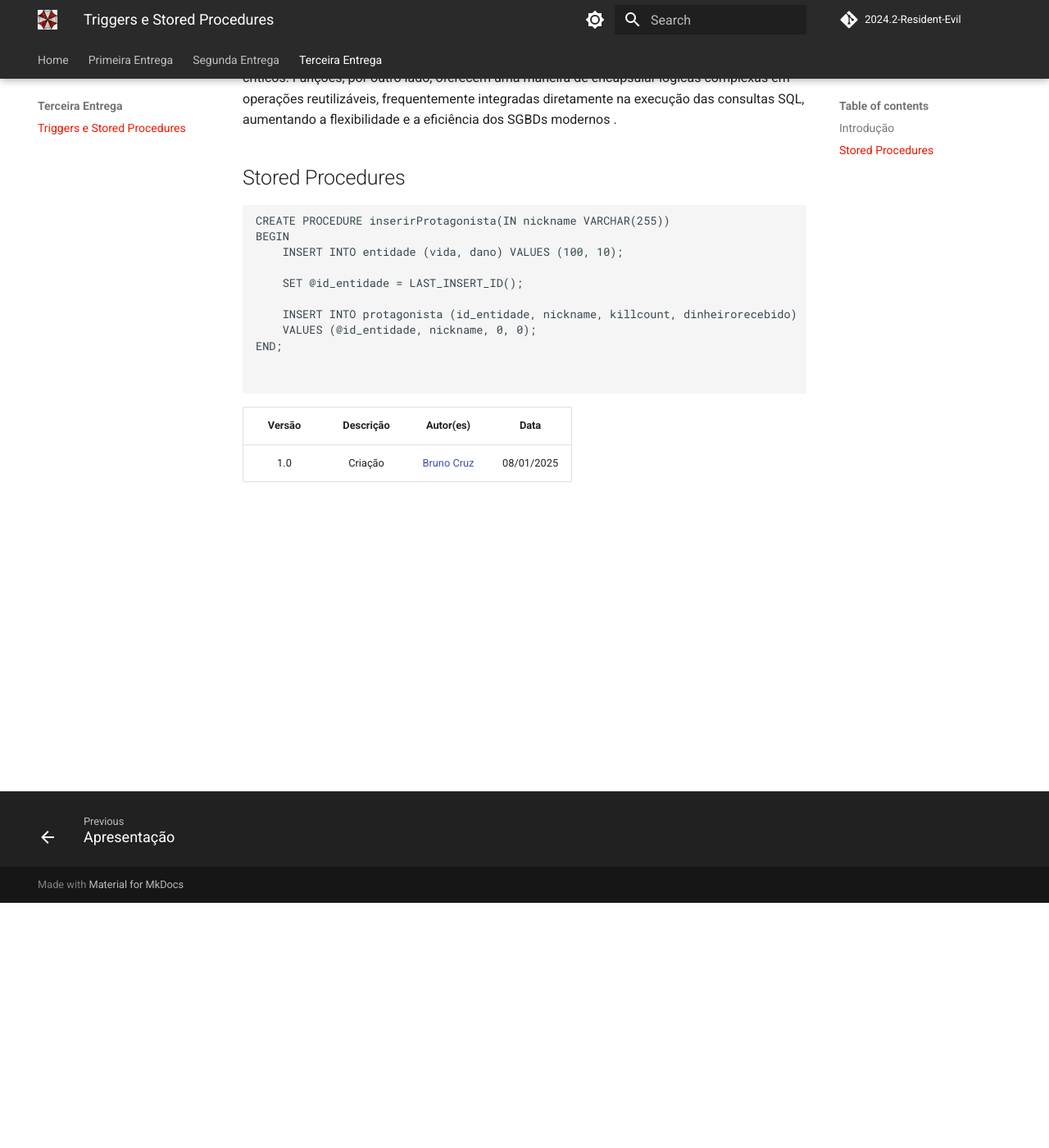
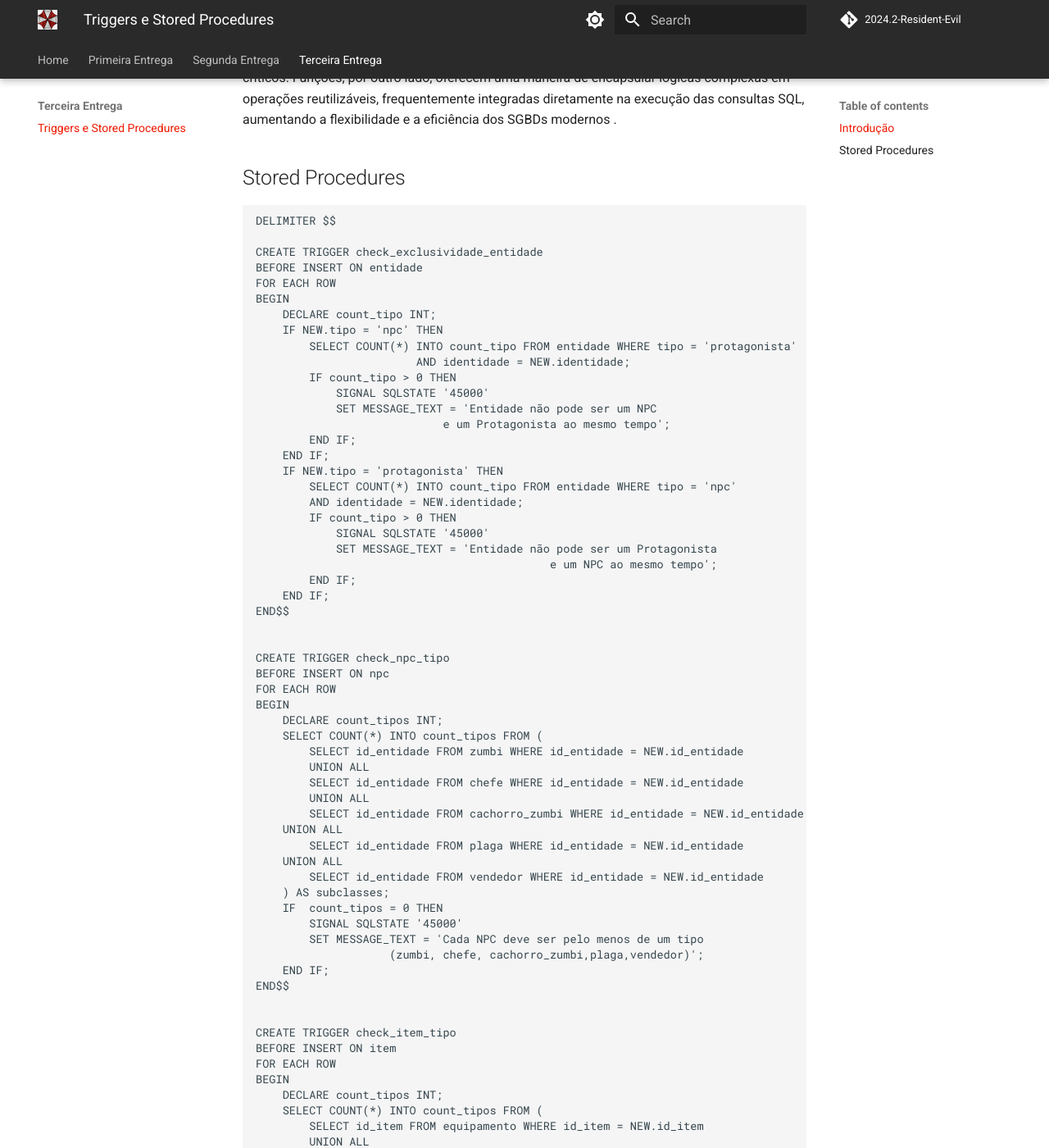
Before and after one commit to SBD1/2024.2-Resident-Evil, an MkDocs documentation site: the page built from docs/entrega3/triggers.md, in a window 1280 px wide and 1400 px high, scrolled down 299 px. Shown: the whole window at 82% size. Built offline with MkDocs 1.6.1 and Material for MkDocs 9.7.7, drawn with Linux system fonts in a browser that asks for light colours; comment, search, counter and statistics services are not loaded; some of the changed text lies outside the part shown.

Commit message:
final atts

````diff
--- a/docs/entrega3/triggers.md
+++ b/docs/entrega3/triggers.md
@@ -7,19 +7,114 @@ De acordo com Silberschatz et al., os triggers são uma ferramenta importante em
 ## Stored Procedures
 
 ```
-CREATE PROCEDURE inserirProtagonista(IN nickname VARCHAR(255))
+DELIMITER $$
+
+CREATE TRIGGER check_exclusividade_entidade
+BEFORE INSERT ON entidade
+FOR EACH ROW
 BEGIN
-    INSERT INTO entidade (vida, dano) VALUES (100, 10);
-
-    SET @id_entidade = LAST_INSERT_ID();
-
-    INSERT INTO protagonista (id_entidade, nickname, killcount, dinheirorecebido)
-    VALUES (@id_entidade, nickname, 0, 0);
-END;
+    DECLARE count_tipo INT;
+    IF NEW.tipo = 'npc' THEN
+        SELECT COUNT(*) INTO count_tipo FROM entidade WHERE tipo = 'protagonista'
+                        AND identidade = NEW.identidade;
+        IF count_tipo > 0 THEN
+            SIGNAL SQLSTATE '45000'
+            SET MESSAGE_TEXT = 'Entidade não pode ser um NPC
+                            e um Protagonista ao mesmo tempo';
+        END IF;
+    END IF;
+    IF NEW.tipo = 'protagonista' THEN
+        SELECT COUNT(*) INTO count_tipo FROM entidade WHERE tipo = 'npc'
+        AND identidade = NEW.identidade;
+        IF count_tipo > 0 THEN
+            SIGNAL SQLSTATE '45000'
+            SET MESSAGE_TEXT = 'Entidade não pode ser um Protagonista
+                                            e um NPC ao mesmo tempo';
+        END IF;
+    END IF;
+END$$
 
 
+CREATE TRIGGER check_npc_tipo
+BEFORE INSERT ON npc
+FOR EACH ROW
+BEGIN
+    DECLARE count_tipos INT;
+    SELECT COUNT(*) INTO count_tipos FROM (
+        SELECT id_entidade FROM zumbi WHERE id_entidade = NEW.id_entidade
+        UNION ALL
+        SELECT id_entidade FROM chefe WHERE id_entidade = NEW.id_entidade
+        UNION ALL
+        SELECT id_entidade FROM cachorro_zumbi WHERE id_entidade = NEW.id_entidade
+	UNION ALL
+        SELECT id_entidade FROM plaga WHERE id_entidade = NEW.id_entidade
+	UNION ALL
+        SELECT id_entidade FROM vendedor WHERE id_entidade = NEW.id_entidade
+    ) AS subclasses;
+    IF  count_tipos = 0 THEN
+        SIGNAL SQLSTATE '45000'
+        SET MESSAGE_TEXT = 'Cada NPC deve ser pelo menos de um tipo
+                    (zumbi, chefe, cachorro_zumbi,plaga,vendedor)';
+    END IF;
+END$$
+
+
+CREATE TRIGGER check_item_tipo
+BEFORE INSERT ON item
+FOR EACH ROW
+BEGIN
+    DECLARE count_tipos INT;
+    SELECT COUNT(*) INTO count_tipos FROM (
+        SELECT id_item FROM equipamento WHERE id_item = NEW.id_item
+        UNION ALL
+        SELECT id_item FROM arma WHERE id_item = NEW.id_item
+        UNION ALL
+        SELECT id_item FROM consumivel WHERE id_item = NEW.id_item
+        UNION ALL
+        SELECT id_item FROM dinheiro WHERE id_item = NEW.id_item
+    ) AS subclasses;
+    IF  count_tipos = 0 THEN
+        SIGNAL SQLSTATE '45000'
+        SET MESSAGE_TEXT = 'Cada item deve pertencer a pelo menos um tipo
+                            (equipamento, arma, consumível ou dinheiro)';
+    END IF;
+END$$
+
+
+CREATE TRIGGER check_missao_tipo
+BEFORE INSERT ON missao
+FOR EACH ROW
+BEGIN
+    DECLARE count_tipos INT;
+    SELECT COUNT(*) INTO count_tipos FROM (
+        SELECT nome FROM assassinato WHERE nome = NEW.nome
+        UNION ALL
+        SELECT nome FROM recuperacao WHERE nome = NEW.nome
+    ) AS subclasses;
+    IF  count_tipos = 0 THEN
+        SIGNAL SQLSTATE '45000'
+        SET MESSAGE_TEXT = 'Cada missão deve pertencer a pelo menos um
+                                    tipo (assassinato ou recuperação)';
+    END IF;
+END$$
+
+
+CREATE TRIGGER check_vida_protagonista
+BEFORE UPDATE ON protagonista
+FOR EACH ROW
+BEGIN
+    IF NEW.vida > 100 THEN
+        SET NEW.vida = 100;
+    END IF;
+END$$
+
+
+DELIMITER ;
 ```
 
-| Versão | Descrição |                 Autor(es)                  |    Data    |
-| :----: | :-------: | :----------------------------------------: | :--------: |
-|  1.0   |  Criação  | [Bruno Cruz](https://github.com/Brunocrzz) | 08/01/2025 |
+
+
+| Versão |    Descrição    |                 Autor(es)                  |    Data    |
+| :----: | :-------------: | :----------------------------------------: | :--------: |
+|  1.0   |     Criação     | [Bruno Cruz](https://github.com/Brunocrzz) | 03/02/2025 |
+|  2.0   | Alteração Final | [Bruno Cruz](https://github.com/Brunocrzz) | 03/02/2025 |
````
Also changed, not shown: docs/entrega2/ddl.md (+2 -1 lines).
